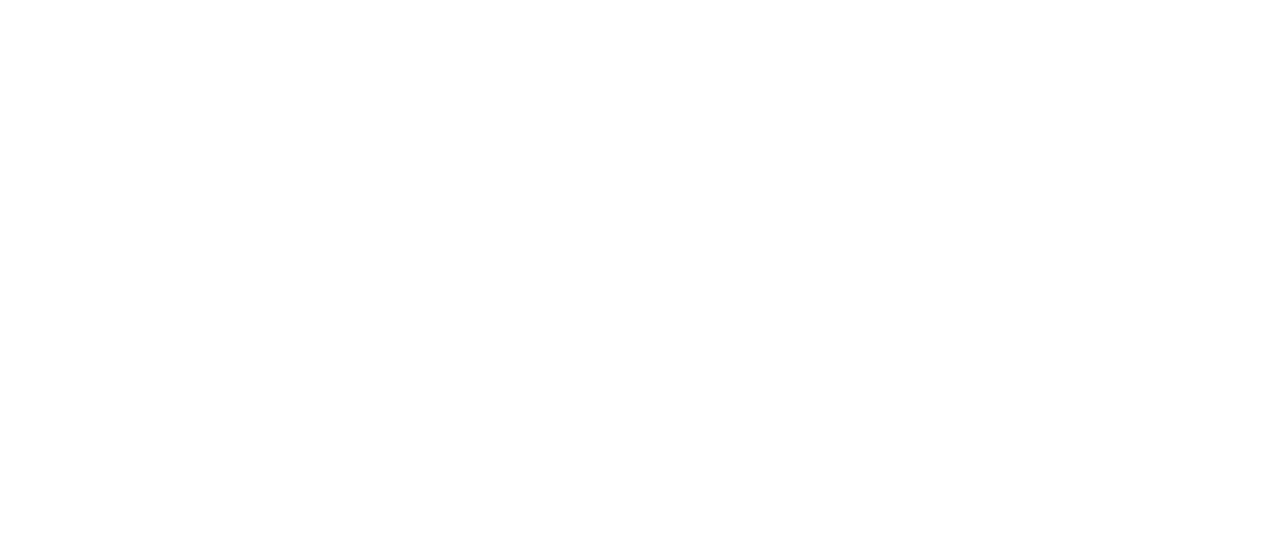
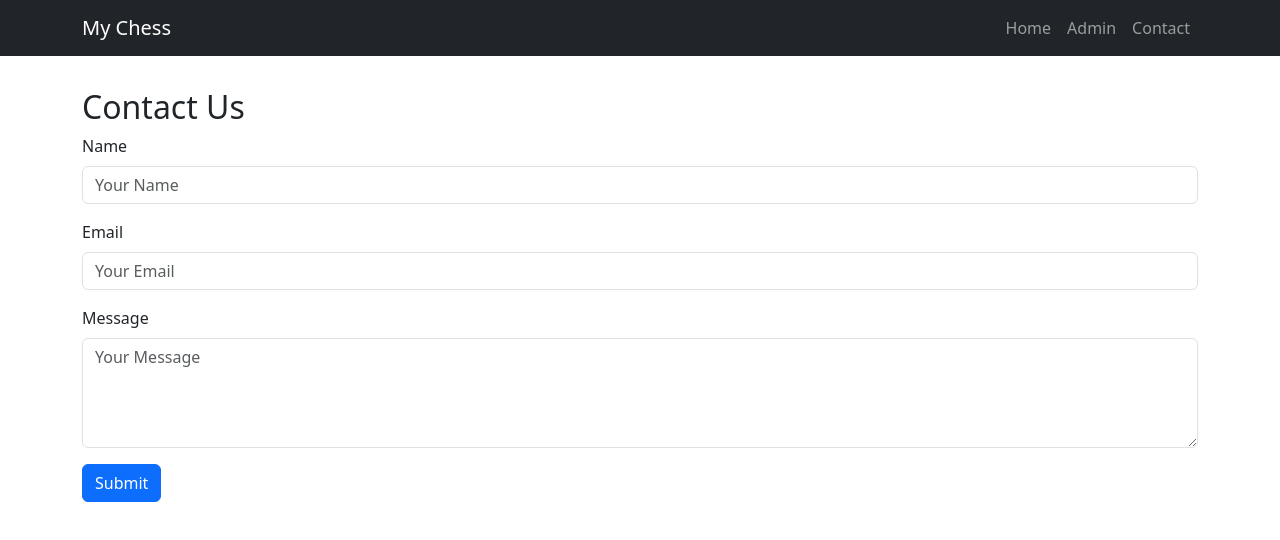
Before and after one commit to shanuv000/Chess, a React (Create React App) app: page /contact in a window 1280 px wide. Before the commit this address had no page. Shown: the top 540 px of the page. Built offline with nearby package versions, Linux system fonts and the light colour scheme.

Commit message:
contactorm

```diff
--- a/src/App.js
+++ b/src/App.js
@@ -1,6 +1,8 @@
 import React, { lazy, Suspense } from "react";
 import { Route, Routes, Link } from "react-router-dom";
 import Loader from "./Components/Loader";
+import Header from "./Components/Header";
+import Contact from "./Components/Contact";
 const Home = lazy(() => import("./Pages/Home"));
 const Admin = lazy(() => import("./Pages/Admin"));
 
@@ -8,6 +10,7 @@
   return (
     <>
       <nav>
+        <Header />
         <ul>
           <li className="d-flex flex-row mb-3 p-2 justify-content-evenly"></li>
         </ul>
@@ -29,6 +32,14 @@
             </Suspense>
           }
         ></Route>
+        <Route
+          path="/contact"
+          element={
+            <Suspense fallback={<Loader />}>
+              <Contact />
+            </Suspense>
+          }
+        />
       </Routes>
     </>
   );
--- /dev/null
+++ b/src/Components/Contact.jsx
@@ -0,0 +1,100 @@
+import React, { useState } from "react";
+import { db } from "../config/firebase";
+import { collection, addDoc, serverTimestamp } from "firebase/firestore";
+
+const Contact = () => {
+  const [formData, setFormData] = useState({
+    name: "",
+    email: "",
+    message: "",
+  });
+
+  const handleChange = (e) => {
+    setFormData({ ...formData, [e.target.name]: e.target.value });
+  };
+
+  const handleSubmit = async (e) => {
+    e.preventDefault();
+
+    try {
+      // Add additional validation if needed
+
+      const docRef = await addDoc(collection(db, "contacts"), {
+        ...formData,
+        timestamp: serverTimestamp(),
+      });
+
+      console.log("Document written with ID: ", docRef.id);
+
+      alert("Message sent successfully!");
+      setFormData({ name: "", email: "", message: "" });
+    } catch (error) {
+      console.error("Error sending message:", error);
+      alert("Error sending message. Please try again later.");
+    }
+  };
+
+  return (
+    <div className="container">
+      <h2>Contact Us</h2>
+      <form onSubmit={handleSubmit}>
+        <div className="mb-3">
+          <label htmlFor="formName" className="form-label">
+            Name
+          </label>
+          <input
+            type="text"
+            className="form-control"
+            id="formName"
+            placeholder="Your Name"
+            name="name"
+            value={formData.name}
+            onChange={handleChange}
+            pattern="[A-Za-z\s]{2,}"
+            title="Please enter a valid name (at least 2 characters, letters only)"
+            required
+          />
+        </div>
+
+        <div className="mb-3">
+          <label htmlFor="formEmail" className="form-label">
+            Email
+          </label>
+          <input
+            type="email"
+            className="form-control"
+            id="formEmail"
+            placeholder="Your Email"
+            name="email"
+            inputMode="email"
+            value={formData.email}
+            onChange={handleChange}
+            required
+          />
+        </div>
+
+        <div className="mb-3">
+          <label htmlFor="formMessage" className="form-label">
+            Message
+          </label>
+          <textarea
+            className="form-control"
+            id="formMessage"
+            rows={4}
+            placeholder="Your Message"
+            name="message"
+            value={formData.message}
+            onChange={handleChange}
+            required
+          />
+        </div>
+
+        <button type="submit" className="btn btn-primary">
+          Submit
+        </button>
+      </form>
+    </div>
+  );
+};
+
+export default Contact;
--- /dev/null
+++ b/src/Components/Header.jsx
@@ -0,0 +1,49 @@
+import React from "react";
+// import "bootstrap/dist/css/bootstrap.min.css";
+
+const Header = () => {
+  return (
+    <header className="bg-dark text-white">
+      <div className="container">
+        <nav className="navbar navbar-expand-lg navbar-dark">
+          <a className="navbar-brand" href="/">
+            My Chess
+          </a>
+          <button
+            className="navbar-toggler"
+            type="button"
+            data-bs-toggle="collapse"
+            data-bs-target="#navbarNav"
+            aria-controls="navbarNav"
+            aria-expanded="false"
+            aria-label="Toggle navigation"
+          >
+            <span className="navbar-toggler-icon"></span>
+          </button>
+          <div className="collapse navbar-collapse" id="navbarNav">
+            <ul className="navbar-nav ms-auto">
+              <li className="nav-item">
+                <a className="nav-link" href="/">
+                  Home
+                </a>
+              </li>
+              <li className="nav-item">
+                <a className="nav-link" href="/admin">
+                  Admin
+                </a>
+              </li>
+
+              <li className="nav-item">
+                <a className="nav-link" href="/contact">
+                  Contact
+                </a>
+              </li>
+            </ul>
+          </div>
+        </nav>
+      </div>
+    </header>
+  );
+};
+
+export default Header;
```
